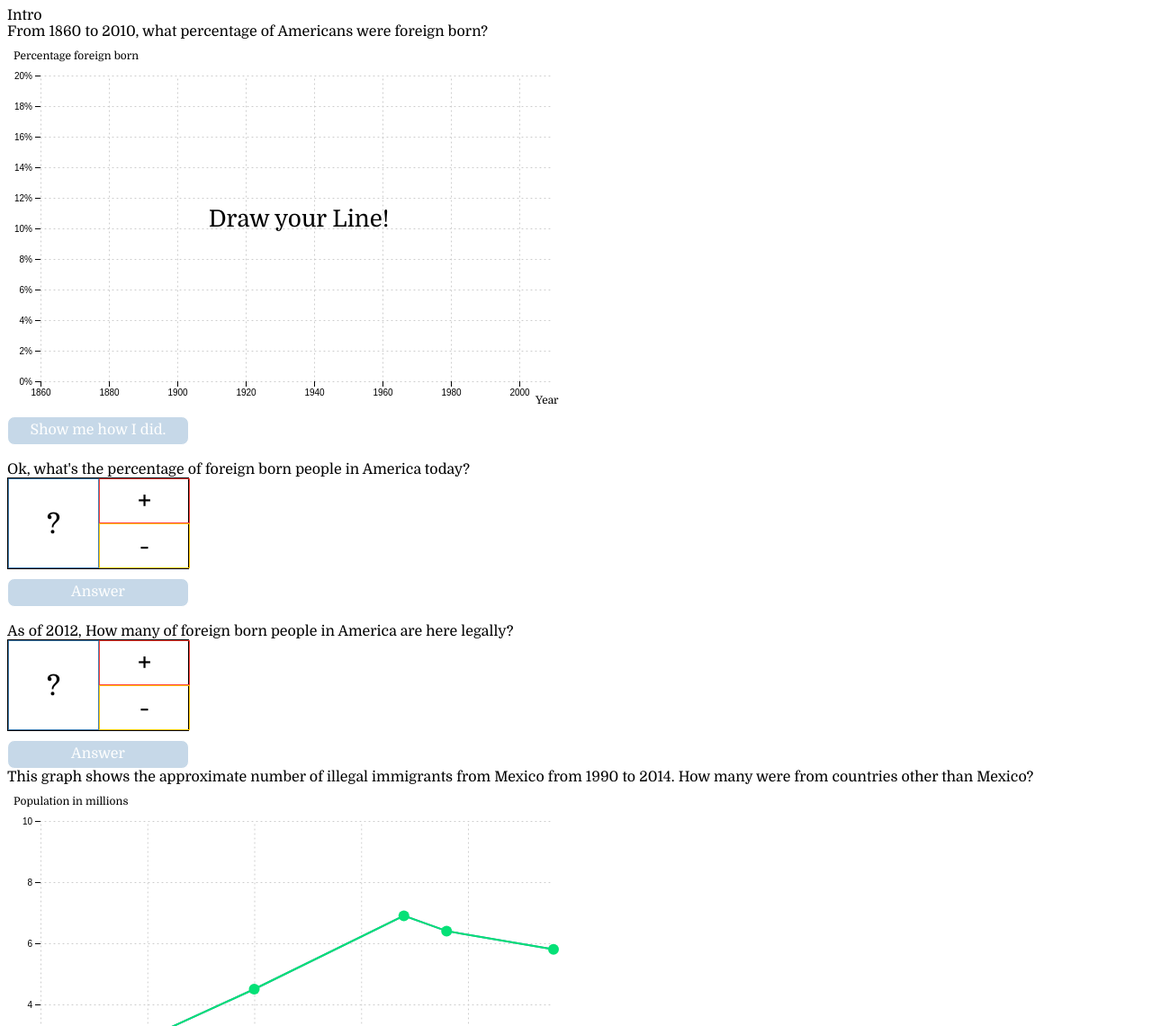
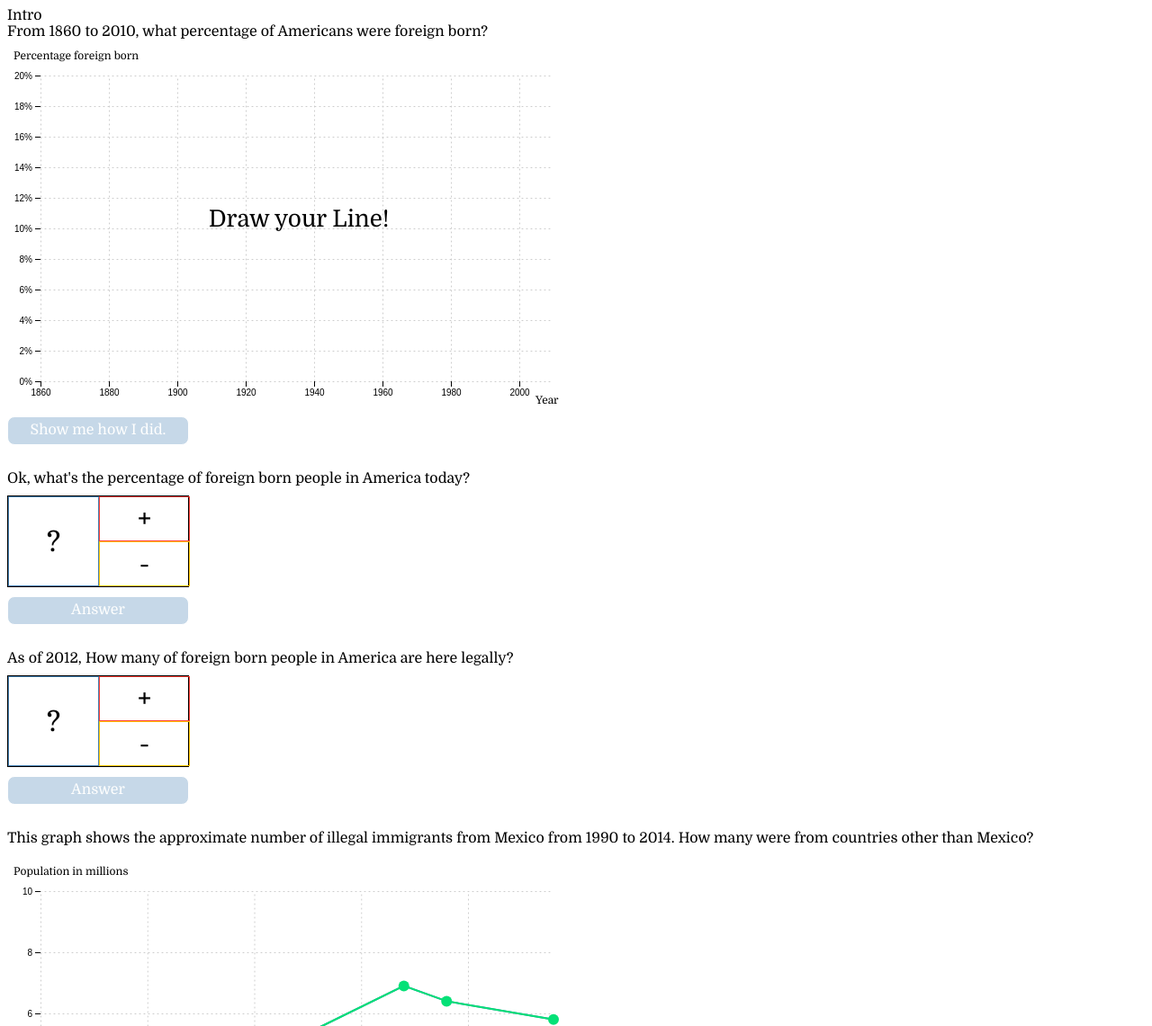
Before and after one commit to calebomusic/immigrationWidgets, a website: page index.html in a window 1280 px wide. Shown: the top 1141 px of the page at 90% size. Drawn offline with nearby package versions, Linux system fonts and the light colour scheme.

Commit message:
Change space between elements via fidgiting with padding, margins

```diff
--- a/index.html
+++ b/index.html
@@ -37,7 +37,7 @@
 
     <br/>
 
-    <div>
+    <div id='before-foreignBornTodayLegal '>
       As of 2012, How many of foreign born people in America are here legally?
     </div>
 
@@ -48,7 +48,9 @@
       About 74%. 42% of those here legally were naturalized citizens, legal permanent residents made up 27%, and legal temporary residents made up 4.5%.
     </div>
 
-    <div>
+    <br/>
+
+    <div id='before-mexicoAndOther'>
       This graph shows the approximate number of illegal immigrants from Mexico from 1990 to 2014.
       How many were from countries other than Mexico?
     </div>
--- a/stylesheets/stylesheet.css
+++ b/stylesheets/stylesheet.css
@@ -61,6 +61,15 @@ a {
   border: 1px;
   border-radius: 1px solid;
   border-color: #FF4136;
+}
+
+[id^=answerText] {
+  margin-bottom: 10px;
+}
+
+[id^=before-] {
+  padding-top: 10px;
+  margin-bottom: 10px;
 }
 
 .hidden {
```
